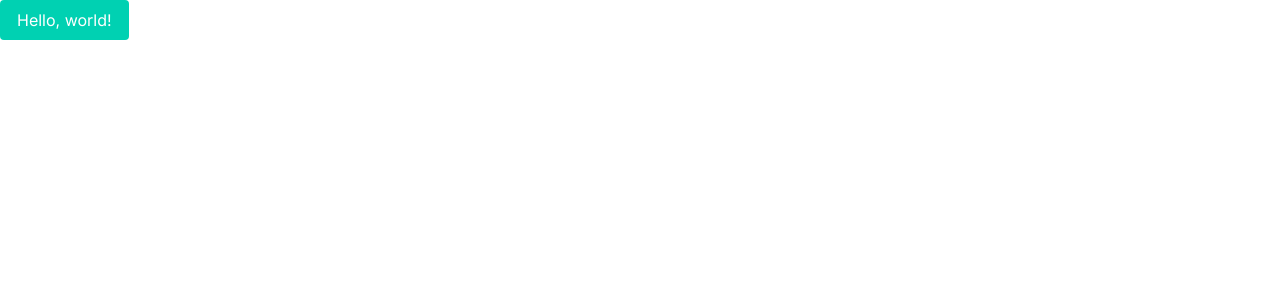
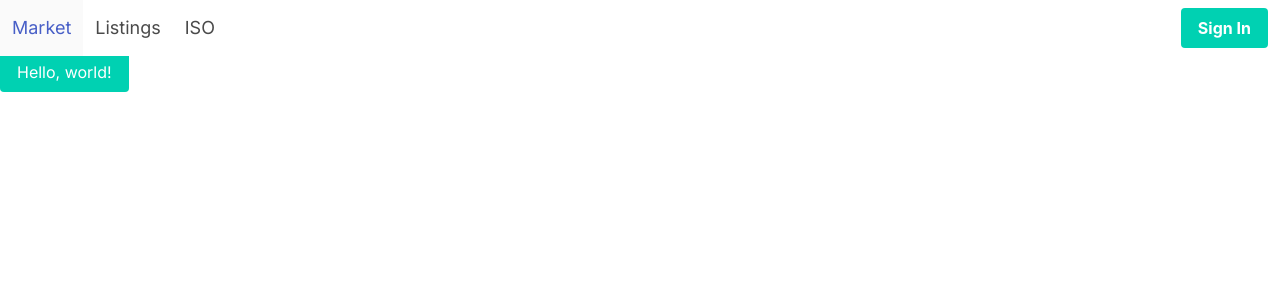
Before and after one commit to dchen327/la-hacks-2024, a Next.js app: page / in a window 1280 px wide. Shown: the top 300 px of the page. Built offline with nearby package versions, Linux system fonts and the light colour scheme; no server answers.

Commit message:
firebase

```diff
--- a/package.json
+++ b/package.json
@@ -9,7 +9,12 @@
     "lint": "next lint"
   },
   "dependencies": {
+    "@fortawesome/fontawesome-svg-core": "^6.5.2",
+    "@fortawesome/free-regular-svg-icons": "^6.5.2",
+    "@fortawesome/free-solid-svg-icons": "^6.5.2",
+    "@fortawesome/react-fontawesome": "^0.2.0",
     "bulma": "^0.9.4",
+    "firebase": "^10.11.0",
     "next": "14.2.2",
     "react": "^18",
     "react-dom": "^18"
--- /dev/null
+++ b/src/app/components/navbar.js
@@ -0,0 +1,123 @@
+"use client";
+
+import { auth, googleProvider } from "../firebase/config";
+import { signInWithPopup, signOut, onAuthStateChanged } from "firebase/auth";
+import { useState, useEffect } from "react";
+import { FontAwesomeIcon } from "@fortawesome/react-fontawesome";
+import { faList, faShop, faUser } from "@fortawesome/free-solid-svg-icons";
+import { faMagnifyingGlass } from "@fortawesome/free-solid-svg-icons";
+import Link from "next/link";
+import { faCircleUser } from "@fortawesome/free-regular-svg-icons";
+
+export const Navbar = () => {
+  const [user, setUser] = useState(null);
+
+  useEffect(() => {
+    const unsubscribe = onAuthStateChanged(auth, (currentUser) => {
+      setUser(currentUser);
+    });
+
+    // Cleanup subscription on unmount
+    return () => unsubscribe();
+  }, []);
+
+  const signInWithGoogle = async () => {
+    try {
+      await signInWithPopup(auth, googleProvider);
+    } catch (err) {
+      console.error(err);
+    }
+  };
+
+  const logOut = async () => {
+    try {
+      await signOut(auth);
+      console.log("signed out");
+    } catch (err) {
+      console.error(err);
+    }
+  };
+
+  return (
+    <>
+      <nav
+        className="navbar is-fixed-top is-hidden-touch flex justify-center items-center"
+        role="navigation"
+        aria-label="main navigation"
+      >
+        <div className="navbar-menu is-active ">
+          <div className="navbar-start">
+            <Link href="/" className="navbar-item has-text-centered">
+              <p className="text-lg">Market</p>
+            </Link>
+            <Link href="/listings" className="navbar-item has-text-centered">
+              <p className="text-lg">Listings</p>
+            </Link>
+            <Link href="/insearchof" className="navbar-item has-text-centered">
+              <p className="text-lg">ISO</p>
+            </Link>
+          </div>
+          <div className="navbar-end">
+            <div className="navbar-item">
+              {user ? (
+                <Link
+                  href="/profile"
+                  className="navbar-item is-block has-text-centered"
+                >
+                  <FontAwesomeIcon
+                    icon={faCircleUser}
+                    size="lg"
+                    className="text-black"
+                  />
+                </Link>
+              ) : (
+                <button
+                  className="button is-primary"
+                  onClick={signInWithGoogle}
+                >
+                  <strong>Sign In</strong>
+                </button>
+              )}
+            </div>
+          </div>
+        </div>
+      </nav>
+      <nav
+        className="navbar is-fixed-bottom is-hidden-desktop"
+        role="navigation"
+      >
+        <hr className="my-1" />
+        <div className="navbar-brand">
+          <Link
+            href="/"
+            className="navbar-item is-expanded is-block has-text-centered"
+          >
+            <FontAwesomeIcon icon={faShop} />
+            <p className="is-size-7">Market</p>
+          </Link>
+          <Link
+            href="/listings"
+            className="navbar-item is-expanded is-block has-text-centered"
+          >
+            <FontAwesomeIcon icon={faList} />
+            <p className="is-size-7">Listings</p>
+          </Link>
+          <Link
+            href="/insearchof"
+            className="navbar-item is-expanded is-block has-text-centered"
+          >
+            <FontAwesomeIcon icon={faMagnifyingGlass} />
+            <p className="is-size-7">ISO</p>
+          </Link>
+          <Link
+            href="/profile"
+            className="navbar-item is-expanded is-block has-text-centered"
+          >
+            <FontAwesomeIcon icon={faUser} />
+            <p className="is-size-7">Profile</p>
+          </Link>
+        </div>
+      </nav>
+    </>
+  );
+};
--- /dev/null
+++ b/src/app/firebase/config.js
@@ -0,0 +1,18 @@
+import { initializeApp } from "firebase/app";
+import { getAuth, GoogleAuthProvider } from "firebase/auth";
+
+const firebaseConfig = {
+  apiKey: process.env.NEXT_PUBLIC_FIREBASE_API_KEY,
+  authDomain: process.env.NEXT_PUBLIC_FIREBASE_AUTH_DOMAIN,
+  projectId: process.env.NEXT_PUBLIC_FIREBASE_PROJECT_ID,
+  storageBucket: process.env.NEXT_PUBLIC_FIREBASE_STORAGE_BUCKET,
+  messagingSenderId: process.env.NEXT_PUBLIC_FIREBASE_MESSAGING_SENDER_ID,
+  appId: process.env.NEXT_PUBLIC_FIREBASE_APP_ID,
+};
+
+console.log("HELLO");
+// Initialize Firebase and Auth, export for use elsewhere
+initializeApp(firebaseConfig);
+export const auth = getAuth();
+export const googleProvider = new GoogleAuthProvider();
+console.log("HI");
--- a/src/app/layout.js
+++ b/src/app/layout.js
@@ -1,6 +1,11 @@
 import { Inter } from "next/font/google";
 import "./globals.css";
 import "bulma/css/bulma.css";
+import "@fortawesome/fontawesome-svg-core/styles.css";
+// Prevent fontawesome from adding its CSS since we did it manually above:
+import { config } from "@fortawesome/fontawesome-svg-core";
+config.autoAddCss = false; /* eslint-disable import/first */
+import { Navbar } from "./components/navbar";
 
 const inter = Inter({ subsets: ["latin"] });
 
@@ -12,7 +17,12 @@ export const metadata = {
 export default function RootLayout({ children }) {
   return (
     <html lang="en">
-      <body className={inter.className}>{children}</body>
+      <body className={inter.className}>
+        <Navbar />
+        {/* Hacky invisible div to offset navbar on desktop but not mobile */}
+        <div className="h-[3.25rem] is-hidden-touch"></div>
+        <main>{children}</main>
+      </body>
     </html>
   );
 }
```
Also changed, not shown: 1 other file (tests, documents, lock files or other folders).
